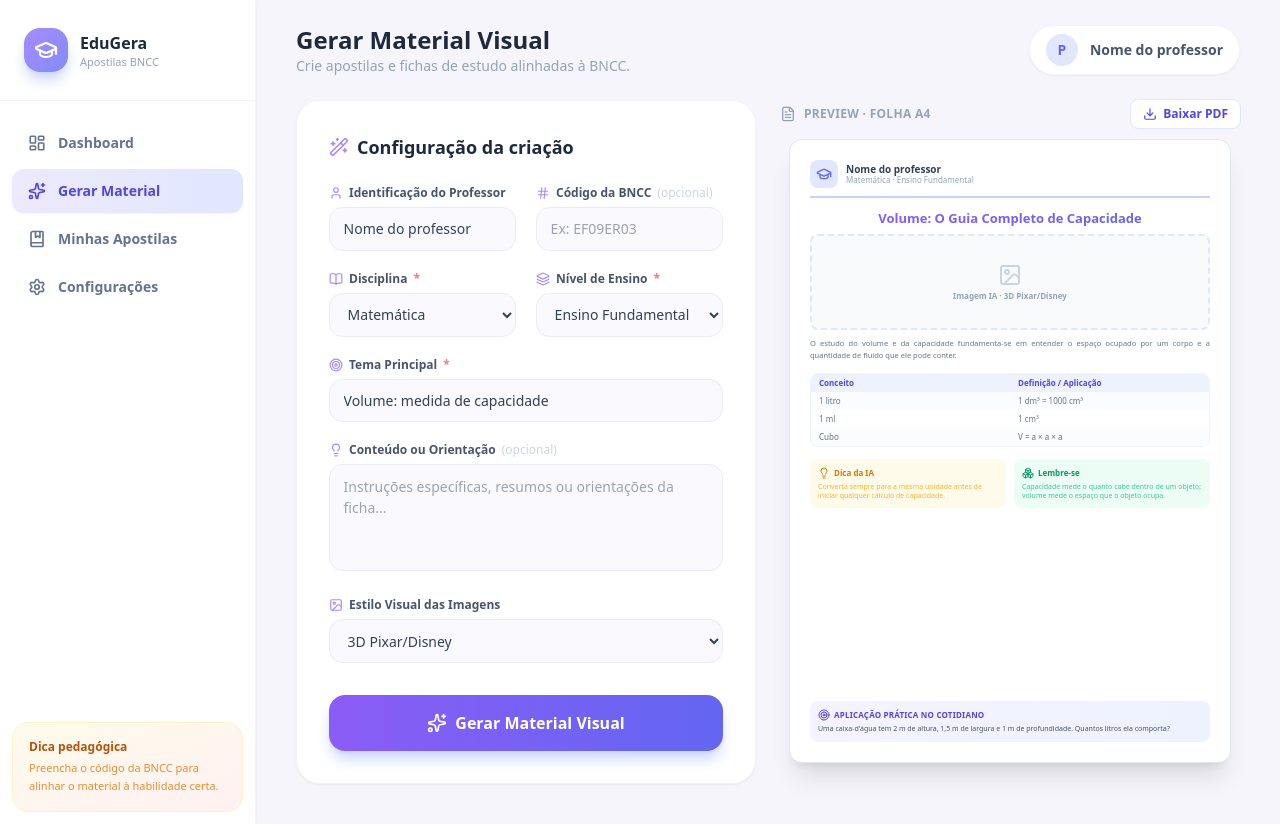
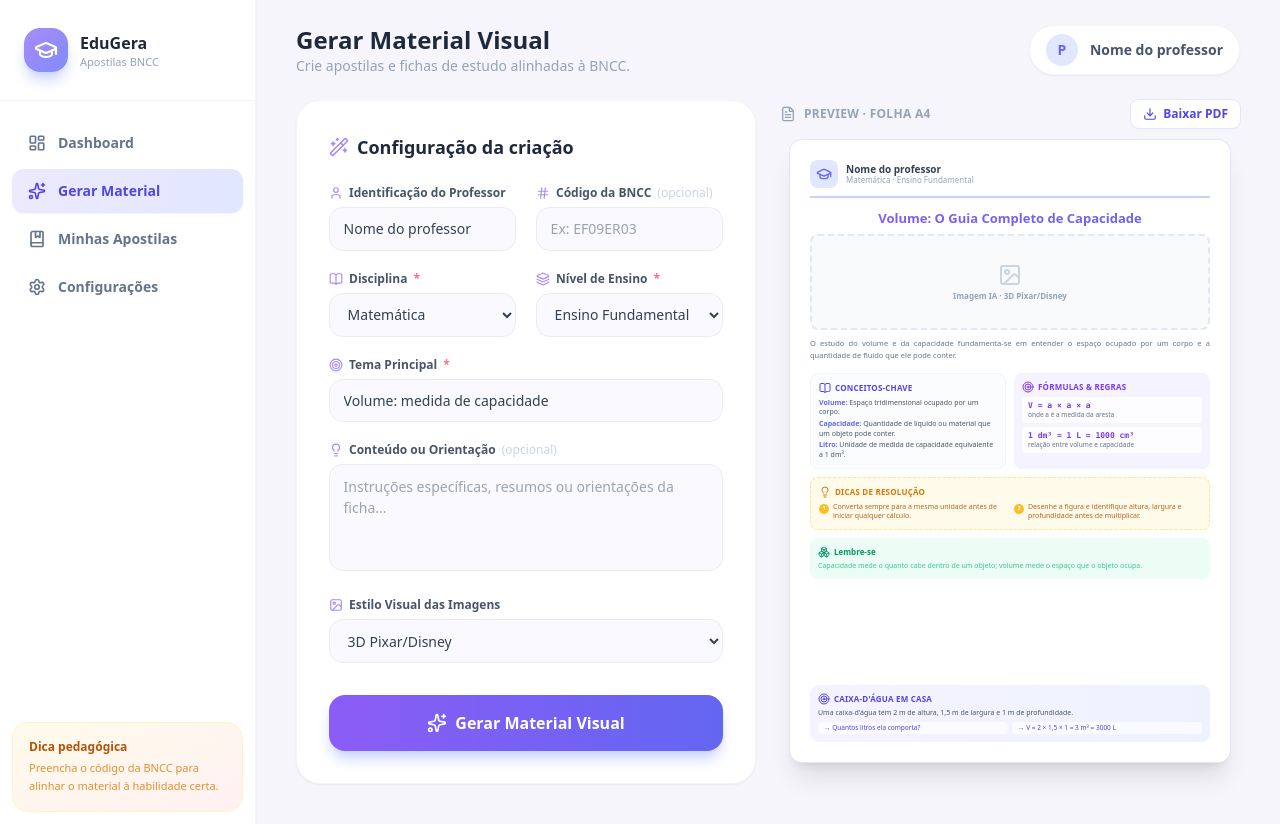
Before and after one commit to PSsouza10/gerador-materiais-didaticos, a Next.js app: page / in a window 1280 px wide. Built offline with nearby package versions, Linux system fonts and the light colour scheme.

Commit message:
Add files via upload

```diff
--- a/components/GeradorApostilas.jsx
+++ b/components/GeradorApostilas.jsx
@@ -43,21 +43,34 @@ export default function GeradorApostilas() {
   });
 
   // ===== ESTADO COM O RESULTADO DA IA =====
+  // Schema enriquecido: conceitos, fórmulas e dicas em listas (em vez de
+  // um único item cada), e aplicação prática com exemplos — mesma
+  // profundidade de conteúdo do protótipo "Criador Visual BNCC".
   const [resultadoIA, setResultadoIA] = useState({
     tituloDidatico: "Volume: O Guia Completo de Capacidade",
     resumoPedagogico:
       "O estudo do volume e da capacidade fundamenta-se em entender o espaço ocupado por um corpo e a quantidade de fluido que ele pode conter.",
-    dicaResolucao:
-      "Converta sempre para a mesma unidade antes de iniciar qualquer cálculo de capacidade.",
+    conceitos: [
+      { termo: "Volume", definicao: "Espaço tridimensional ocupado por um corpo." },
+      { termo: "Capacidade", definicao: "Quantidade de líquido ou material que um objeto pode conter." },
+      { termo: "Litro", definicao: "Unidade de medida de capacidade equivalente a 1 dm³." },
+    ],
+    formulas: [
+      { nome: "Volume do cubo", expressao: "V = a × a × a", descricao: "onde a é a medida da aresta" },
+      { nome: "Conversão", expressao: "1 dm³ = 1 L = 1000 cm³", descricao: "relação entre volume e capacidade" },
+    ],
+    dicas: [
+      "Converta sempre para a mesma unidade antes de iniciar qualquer cálculo.",
+      "Desenhe a figura e identifique altura, largura e profundidade antes de multiplicar.",
+    ],
     lembreteImportante:
       "Capacidade mede o quanto cabe dentro de um objeto; volume mede o espaço que o objeto ocupa.",
-    aplicacaoPratica:
-      "Uma caixa-d'água tem 2 m de altura, 1,5 m de largura e 1 m de profundidade. Quantos litros ela comporta?",
-    tabelaConceitos: [
-      ["1 litro", "1 dm³ = 1000 cm³"],
-      ["1 ml", "1 cm³"],
-      ["Cubo", "V = a × a × a"],
-    ],
+    aplicacaoPratica: {
+      titulo: "Caixa-d'água em casa",
+      situacao:
+        "Uma caixa-d'água tem 2 m de altura, 1,5 m de largura e 1 m de profundidade.",
+      exemplos: ["Quantos litros ela comporta?", "V = 2 × 1,5 × 1 = 3 m³ = 3000 L"],
+    },
     urlImagem: null,
   });
 
@@ -100,10 +113,11 @@ export default function GeradorApostilas() {
         ...prev,
         tituloDidatico: data.tituloDidatico,
         resumoPedagogico: data.resumoPedagogico,
-        dicaResolucao: data.dicaResolucao,
+        conceitos: data.conceitos,
+        formulas: data.formulas,
+        dicas: data.dicas,
         lembreteImportante: data.lembreteImportante,
         aplicacaoPratica: data.aplicacaoPratica,
-        tabelaConceitos: data.tabelaConceitos,
       }));
     } catch (e) {
       console.error(e);
@@ -112,7 +126,7 @@ export default function GeradorApostilas() {
       setLoading(false);
     }
 
-    // --- Imagem (DALL-E 3) ---
+    // --- Imagem (gpt-image-2) ---
     try {
       const res = await imagemPromise;
       const data = await res.json();
@@ -136,7 +150,7 @@ export default function GeradorApostilas() {
       const nomeArquivo = `apostila-${form.tema
         .toLowerCase()
         .normalize("NFD")
-        .replace(/[\u0300-\u036f]/g, "")
+        .replace(/[̀-ͯ]/g, "")
         .replace(/[^a-z0-9]+/g, "-")
         .replace(/(^-|-$)/g, "")}.pdf`;
 
@@ -342,7 +356,7 @@ export default function GeradorApostilas() {
               {loading
                 ? "Gerando conteúdo (GPT-4o)..."
                 : loadingImagem
-                ? "Gerando ilustração (DALL-E 3)..."
+                ? "Gerando ilustração (gpt-image-2)..."
                 : "Gerar Material Visual"}
             </button>
           </section>
@@ -434,37 +448,69 @@ export default function GeradorApostilas() {
                   {resultadoIA.resumoPedagogico}
                 </p>
 
-                {/* Tabela */}
-                <div className="mt-3 overflow-hidden rounded-lg border border-slate-100">
-                  <div className="grid grid-cols-2 bg-indigo-50 text-[8px] font-bold text-indigo-600">
-                    <span className="px-2 py-1">Conceito</span>
-                    <span className="px-2 py-1">Definição / Aplicação</span>
+                {/* Conceitos-chave e Fórmulas & regras */}
+                <div className="mt-3 grid grid-cols-2 gap-2">
+                  <div className="rounded-lg border border-slate-100 bg-slate-50/60 p-2">
+                    <div className="flex items-center gap-1 text-indigo-600">
+                      <BookOpen className="h-3 w-3" />
+                      <span className="text-[8px] font-bold uppercase tracking-wide">
+                        Conceitos-chave
+                      </span>
                     </div>
-                  {resultadoIA.tabelaConceitos.map(([a, b], i) => (
-                    <div
-                      key={i}
-                      className={`grid grid-cols-2 text-[8px] text-slate-500 ${
-                        i % 2 ? "bg-white" : "bg-slate-50/50"
-                      }`}
-                    >
-                      <span className="px-2 py-1 font-medium">{a}</span>
-                      <span className="px-2 py-1">{b}</span>
+                    <ul className="mt-1 space-y-0.5">
+                      {(resultadoIA.conceitos || []).map((c, i) => (
+                        <li key={i} className="text-[7px] leading-snug text-slate-600">
+                          <span className="font-bold text-indigo-500">{c.termo}:</span>{" "}
+                          {c.definicao}
+                        </li>
+                      ))}
+                    </ul>
+                  </div>
+
+                  <div className="rounded-lg bg-violet-50 p-2">
+                    <div className="flex items-center gap-1 text-violet-600">
+                      <Target className="h-3 w-3" />
+                      <span className="text-[8px] font-bold uppercase tracking-wide">
+                        Fórmulas &amp; regras
+                      </span>
+                    </div>
+                    <div className="mt-1 space-y-1">
+                      {(resultadoIA.formulas || []).map((f, i) => (
+                        <div key={i} className="rounded bg-white/80 px-1.5 py-1">
+                          <div className="font-mono text-[8px] font-bold text-violet-600">
+                            {f.expressao}
+                          </div>
+                          <div className="text-[6.5px] text-slate-500 leading-tight">
+                            {f.descricao}
+                          </div>
                         </div>
                       ))}
                     </div>
+                  </div>
+                </div>
 
-                {/* Caixas de dica */}
-                <div className="mt-3 grid grid-cols-2 gap-2">
-                  <div className="rounded-lg bg-amber-50 p-2">
+                {/* Dicas */}
+                <div className="mt-2 rounded-lg border border-dashed border-amber-200 bg-amber-50 p-2">
                   <div className="flex items-center gap-1 text-amber-600">
                     <Lightbulb className="h-3 w-3" />
-                      <span className="text-[8px] font-bold">Dica da IA</span>
+                    <span className="text-[8px] font-bold uppercase tracking-wide">
+                      Dicas de resolução
+                    </span>
                   </div>
-                    <p className="mt-1 text-[7px] text-amber-500/80 leading-tight">
-                      {resultadoIA.dicaResolucao}
-                    </p>
+                  <div className="mt-1 grid grid-cols-2 gap-x-2 gap-y-0.5">
+                    {(resultadoIA.dicas || []).map((d, i) => (
+                      <div key={i} className="flex items-start gap-1 text-[7px] leading-snug text-amber-700/90">
+                        <span className="mt-0.5 flex h-2.5 w-2.5 flex-none items-center justify-center rounded-full bg-amber-400 text-[5.5px] font-bold text-white">
+                          {i + 1}
+                        </span>
+                        <span>{d}</span>
                       </div>
-                  <div className="rounded-lg bg-emerald-50 p-2">
+                    ))}
+                  </div>
+                </div>
+
+                {/* Lembrete importante */}
+                <div className="mt-2 rounded-lg bg-emerald-50 p-2">
                   <div className="flex items-center gap-1 text-emerald-600">
                     <Boxes className="h-3 w-3" />
                     <span className="text-[8px] font-bold">Lembre-se</span>
@@ -473,19 +519,30 @@ export default function GeradorApostilas() {
                     {resultadoIA.lembreteImportante}
                   </p>
                 </div>
-                </div>
 
-                {/* Rodapé */}
-                <div className="mt-auto rounded-lg bg-gradient-to-r from-violet-50 to-indigo-50 p-2">
+                {/* Aplicação prática */}
+                <div className="mt-2 mt-auto rounded-lg bg-gradient-to-r from-violet-50 to-indigo-50 p-2">
                   <div className="flex items-center gap-1 text-indigo-600">
                     <Target className="h-3 w-3" />
                     <span className="text-[8px] font-bold uppercase tracking-wide">
-                      Aplicação Prática no Cotidiano
+                      {resultadoIA.aplicacaoPratica?.titulo || "Aplicação Prática no Cotidiano"}
                     </span>
                   </div>
                   <p className="mt-1 text-[7px] text-slate-600 font-medium">
-                    {resultadoIA.aplicacaoPratica}
+                    {resultadoIA.aplicacaoPratica?.situacao}
                   </p>
+                  {(resultadoIA.aplicacaoPratica?.exemplos || []).length > 0 && (
+                    <ul className="mt-1 grid grid-cols-2 gap-1">
+                      {resultadoIA.aplicacaoPratica.exemplos.map((ex, i) => (
+                        <li
+                          key={i}
+                          className="rounded bg-white/70 px-1.5 py-0.5 text-[6.5px] font-medium text-indigo-600"
+                        >
+                          → {ex}
+                        </li>
+                      ))}
+                    </ul>
+                  )}
                 </div>
               </div>
             </div>
```
Lines whose indentation alone changed are shown as unchanged.
